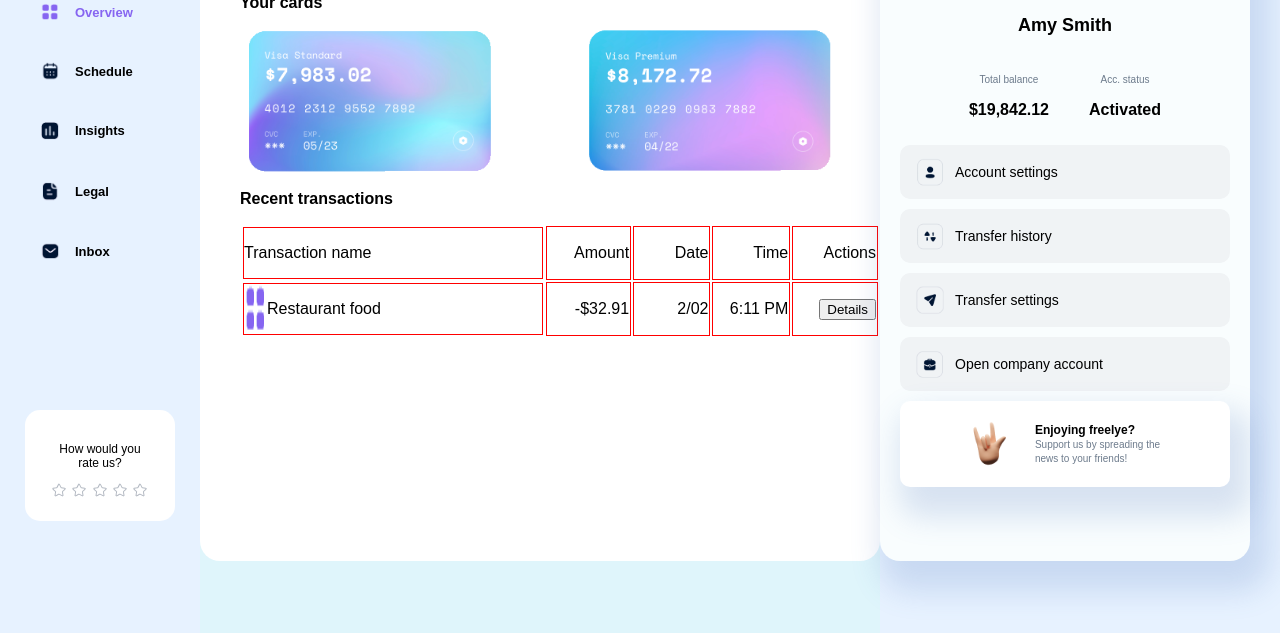
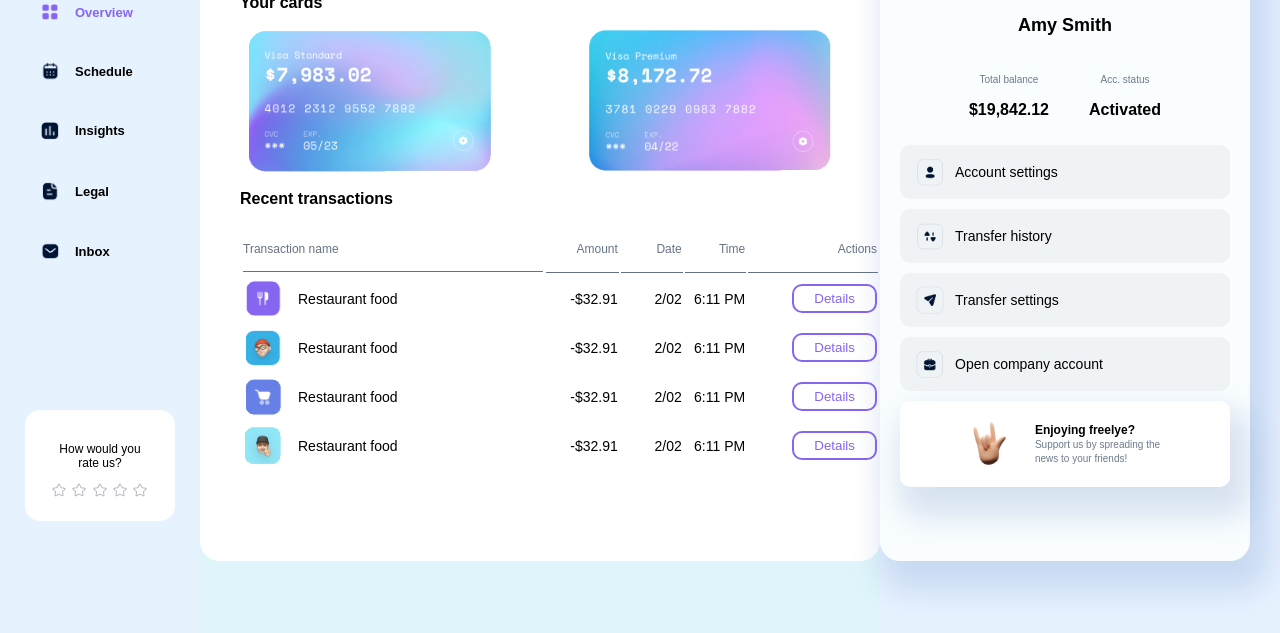
Before and after one commit to Mnde81/bank-app, a website: page index.html in a window 1280 px wide. Shown: the part 149-782 px from the top of the page. Drawn offline with Linux system fonts and the light colour scheme.

Commit message:
updated file

```diff
--- a/css/main.css
+++ b/css/main.css
@@ -57,32 +57,58 @@ main {
 .column-1 {
     display: flex;
     width: 300px;
-    border: 1px solid red;
+    gap: 15px;
+    align-items: center;
+    font-size: 14px;
+    height: 45px;
 }
 
 .td-amount {
     width: 100px;
-    border: 1px solid red;
     text-align: end;
+    font-size: 14px;
 }
 
 .td-date {
     width: 100px;
-    border: 1px solid red;
     text-align: end;
-
+    font-size: 14px;
 }
 
 .td-time {
     width: 100px;
-    border: 1px solid red;
     text-align: end;
+    font-size: 14px;
+}
+
+.td-actions {
+    width: 180px;
+    text-align: end;
+}
+
+.tbl {
+    border: none;
+    border-bottom: 1px solid #667385;
+    font-size: 12px;
+    color: #667385;
+}
+
+.table-icons {
+    width: 40px;
+    height: 40px;
 
 }
 
-.td-actions {
-    width: 100px;
-    border: 1px solid red;
-    text-align: end;
+.table-button {
+    border: 2px solid #8665F1;
+    color: #8665F1;
+    background-color: white;
+    padding: 5px 20px;
+    border-radius: 10px;
+}
 
+.table-button:hover {
+    background-color: #8665F1;
+    color: white;
+    cursor: pointer;
 }
--- a/index.html
+++ b/index.html
@@ -56,27 +56,66 @@
                 <tbody>
                     <tr>
                         <td>
-                            <div class="column-1">
+                            <div class="column-1 tbl">
                                 <p>Transaction name</p>
                             </div>
                         </td>
-                        <td class="td-amount">Amount</td>
-                        <td class="td-date">Date</td>
-                        <td class="td-time">Time</td>
-                        <td class="td-actions">Actions</td>
+                        <td class="td-amount tbl">Amount</td>
+                        <td class="td-date tbl">Date</td>
+                        <td class="td-time tbl">Time</td>
+                        <td class="td-actions tbl">Actions</td>
                     </tr>
 
                     <tr>
                         <td>
                             <div class="column-1">
-                                <img src="./img/aside-1-icon-1.png" alt="">
+                                <img class="table-icons" src="./img/table-icon-1.png" alt="icon1">
                                 <p>Restaurant food</p>
                             </div>
                         </td>
                         <td class="td-amount">-$32.91</td>
                         <td class="td-date">2/02</td>
                         <td class="td-time">6:11 PM</td>
-                        <td class="td-actions"><button>Details</button></td>
+                        <td class="td-actions"><button class="table-button">Details</button></td>
+                    </tr>
+
+                    <tr>
+                        <td>
+                            <div class="column-1">
+                                <img class="table-icons" src="./img/table-icon-2.png" alt="icon2">
+                                <p>Restaurant food</p>
+                            </div>
+                        </td>
+                        <td class="td-amount">-$32.91</td>
+                        <td class="td-date">2/02</td>
+                        <td class="td-time">6:11 PM</td>
+                        <td class="td-actions"><button class="table-button">Details</button></td>
+                    </tr>
+
+                    <tr>
+                        <td>
+                            <div class="column-1">
+                                <img class="table-icons" src="./img/table-icon-3.png" alt="icon3">
+                                <p>Restaurant food</p>
+                            </div>
+                        </td>
+                        <td class="td-amount">-$32.91</td>
+                        <td class="td-date">2/02</td>
+                        <td class="td-time">6:11 PM</td>
+                        <td class="td-actions"><button class="table-button">Details</button></td>
+                    </tr>
+
+                    <tr>
+                        <td>
+                            <div class="column-1">
+                                <img class="table-icons" src="./img/table-icon-4.png" alt="icon4">
+                                <p>Restaurant food</p>
+                            </div>
+                        </td>
+                        <td class="td-amount">-$32.91</td>
+                        <td class="td-date">2/02</td>
+                        <td class="td-time">6:11 PM</td>
+                        <td class="td-actions"><button class="table-button">Details</button></td>
                     </tr>
 
                 </tbody>
```
Also changed, not shown: img/table-icon-1.png (added), img/table-icon-2.png (added), img/table-icon-3.png (added), img/table-icon-4.png (added).
